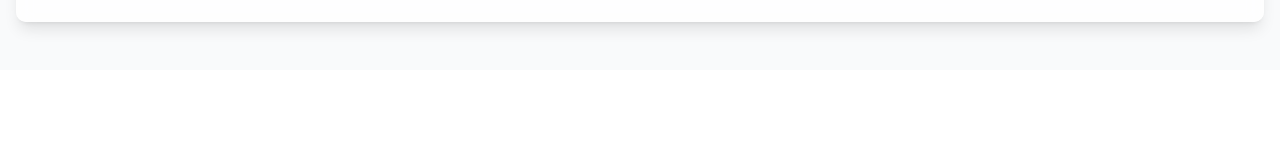
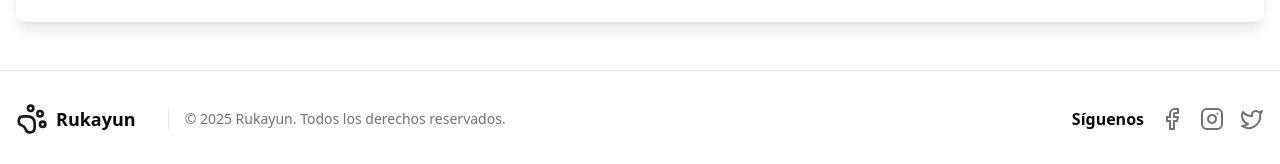
Before and after one commit to gustavoromerocl/rukayun-frontend, a React (Vite) app: page /animales in a window 1280 px wide. Shown: the part 959-1123 px from the top of the page. Before the commit the page ends 1029 px from the top, so only its background shows below. Built offline with nearby package versions, Linux system fonts and the light colour scheme.

Commit message:
feat: add footer

```diff
--- /dev/null
+++ b/src/components/layout/Footer.tsx
@@ -0,0 +1,41 @@
+import { PawPrint, FacebookIcon, Instagram, Twitter } from "lucide-react";
+import { Link } from "react-router-dom";
+
+export function Footer() {
+  return (
+    <footer className="w-full bg-background border-t mt-auto">
+      <div className="container mx-auto py-8 px-4">
+        <div className="flex flex-col md:flex-row justify-between items-center gap-8">
+          {/* Logo and Copyright */}
+          <div className="flex flex-col sm:flex-row items-center gap-4 text-center sm:text-left">
+            <Link to="/" className="flex items-center gap-2 text-foreground flex-shrink-0">
+              <PawPrint className="w-8 h-8 text-primary" />
+              <span className="font-bold text-lg">Rukayun</span>
+            </Link>
+            <p className="text-sm text-muted-foreground mt-2 sm:mt-0 sm:ml-4 sm:border-l sm:pl-4">
+              &copy; {new Date().getFullYear()} Rukayun. Todos los derechos reservados.
+            </p>
+          </div>
+
+          {/* Navigation Links
+          <div className="flex flex-col items-center gap-2">
+            <h4 className="font-semibold mb-2">Navegación</h4>
+            <Link to="/animales" className="text-muted-foreground hover:text-primary transition-colors">Animales</Link>
+            <Link to="/educacion" className="text-muted-foreground hover:text-primary transition-colors">Educación</Link>
+            <Link to="/contacto" className="text-muted-foreground hover:text-primary transition-colors">Contacto</Link>
+          </div> */}
+
+          {/* Social Media */}
+          <div className="flex items-center gap-2">
+            <h4 className="font-semibold">Síguenos</h4>
+            <div className="flex gap-4 ml-2">
+              <a href="#" className="text-muted-foreground hover:text-primary transition-colors"><FacebookIcon /></a>
+              <a href="#" className="text-muted-foreground hover:text-primary transition-colors"><Instagram /></a>
+              <a href="#" className="text-muted-foreground hover:text-primary transition-colors"><Twitter /></a>
+            </div>
+          </div>
+        </div>
+      </div>
+    </footer>
+  );
+}
--- a/src/components/layout/Layout.tsx
+++ b/src/components/layout/Layout.tsx
@@ -1,13 +1,15 @@
 import { Navbar } from "./Navbar";
+import { Footer } from "./Footer";
 import { Outlet } from "react-router-dom";
 
 export function Layout() {
   return (
-    <div className="min-h-screen flex flex-col bg-gray-50">
+    <div className="min-h-screen flex flex-col">
       <Navbar />
-      <main className="flex-1 flex flex-col items-center">
+      <main className="flex-1">
         <Outlet />
       </main>
+      <Footer />
     </div>
   );
 }
```
